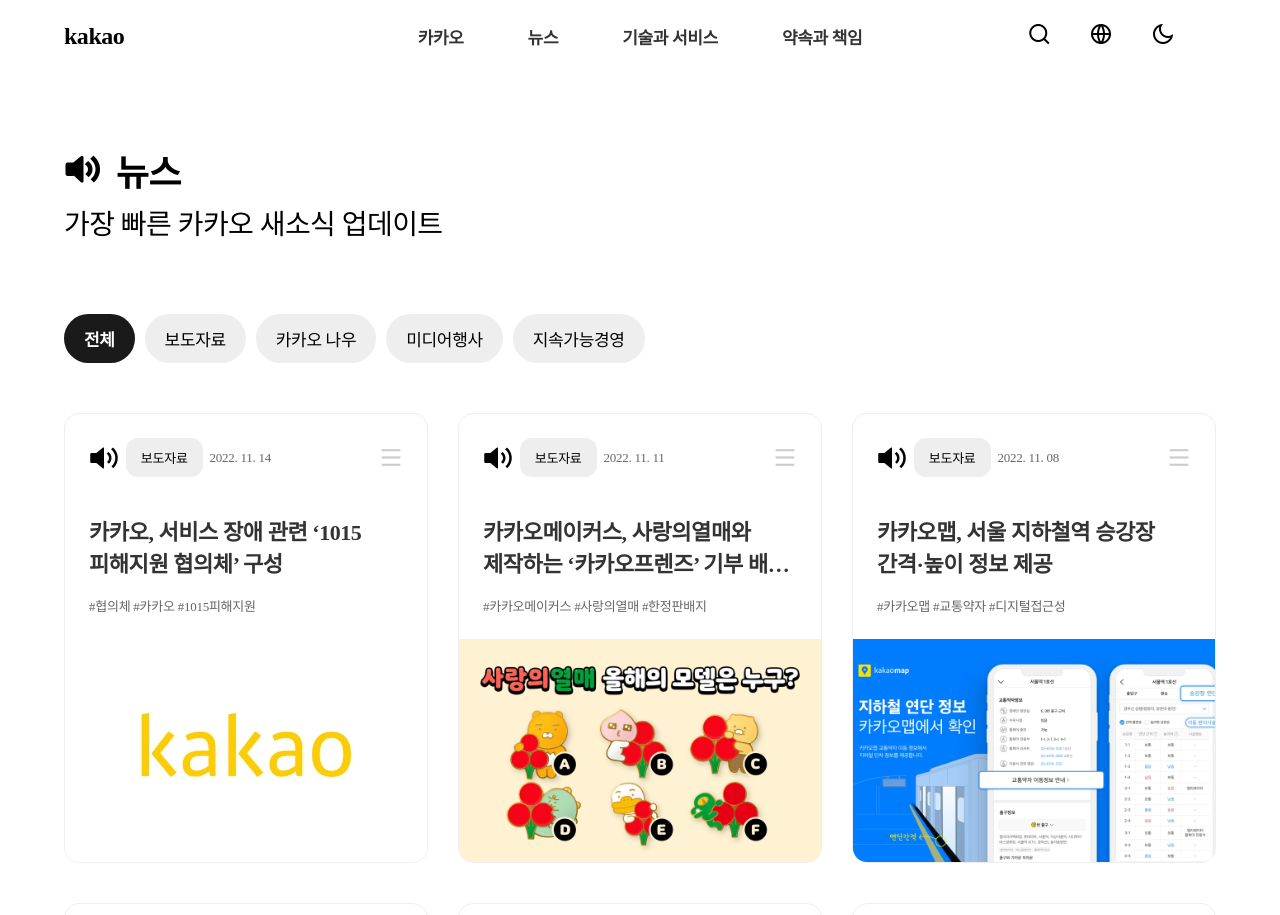
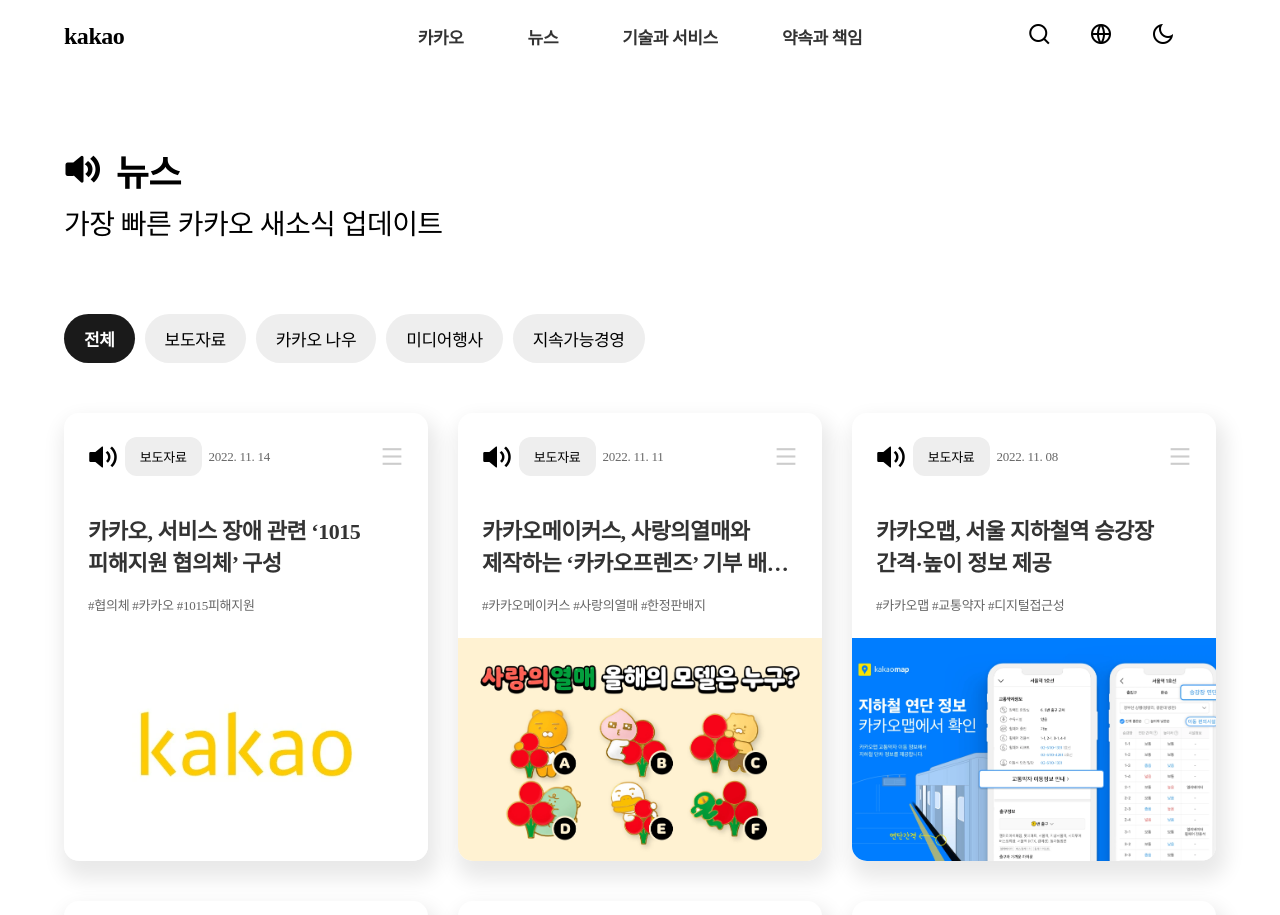
Before and after one commit to hejo47/kakaoclone, a React (Create React App) app: page /news in a window 1280 px wide. Shown: the top 915 px of the page. Built offline with nearby package versions, Linux system fonts and the light colour scheme.

Commit message:
221119 뉴스 카드 애니메이션 처리

```diff
--- a/src/components/News/css/NewsCard.module.css
+++ b/src/components/News/css/NewsCard.module.css
@@ -3,8 +3,14 @@
   min-width: 297px;
   height: max-content;
   border-radius: 15px;
-  border: 1px solid #eee;
+  /* border: 1px solid #eee; */
+  box-shadow: 4px 12px 20px 6px rgb(0 0 0 / 9%);
   overflow: hidden;
+  transition: 0.5s ease all;
+}
+.newsCard:hover {
+  transform: translateY(-10px);
+  box-shadow: 4px 12px 20px 6px rgb(0 0 0 / 18%);
 }
 .newsCardTop {
   width: 100%;
```
